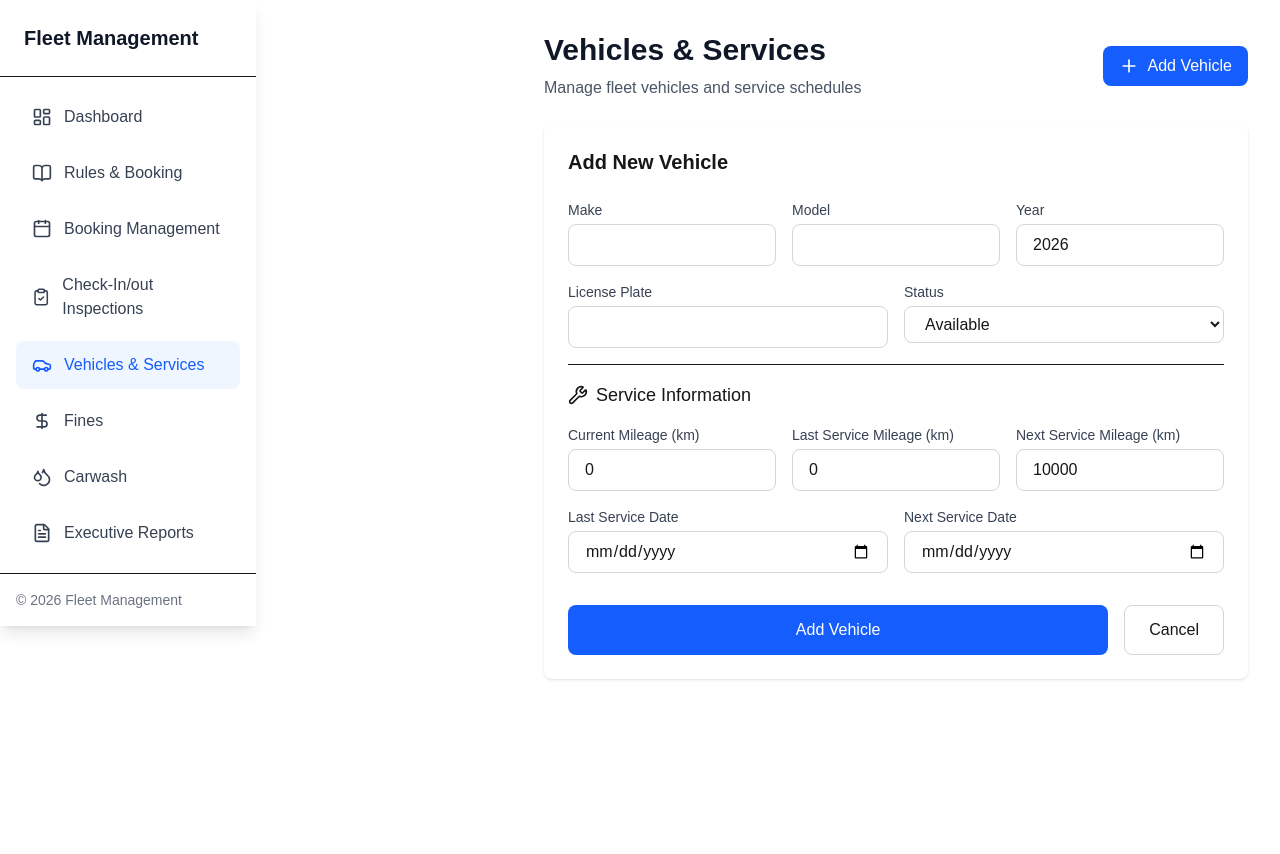
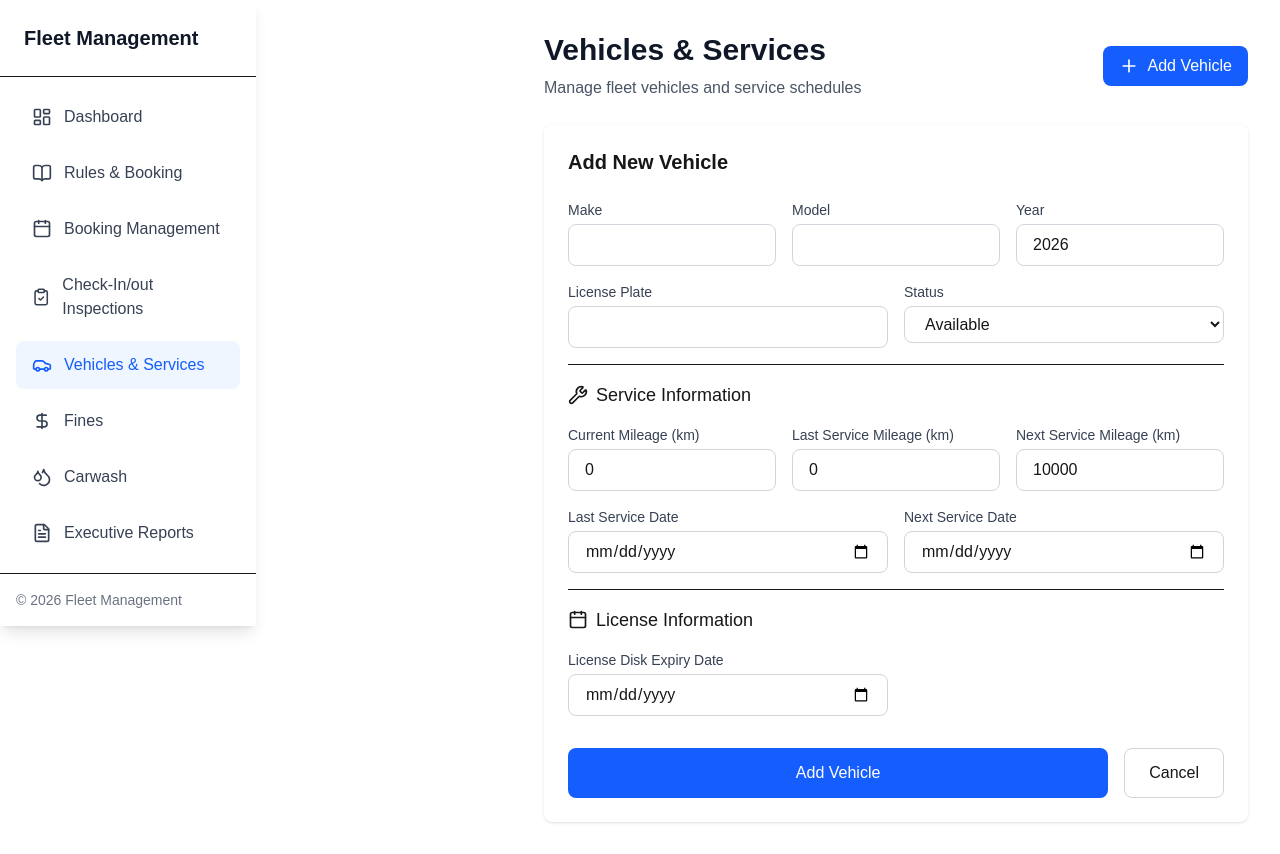
Before and after one commit to bongs700312-boop/fleet-management-app, a Next.js app: page /vehicles in a window 1280 px wide. Both pictures are taken after a click on the button "Add Vehicle". Before the commit the page ends 800 px from the top, so only its background shows below. Built offline with nearby package versions, Linux system fonts and the light colour scheme; no server answers; the database is empty.

Commit message:
Add license disk expiry date field to vehicles

```diff
--- a/app/vehicles/page.tsx
+++ b/app/vehicles/page.tsx
@@ -236,7 +236,7 @@ function VehicleList({
                       </div>
                       <p className="text-sm text-gray-600 mb-3">License Plate: {vehicle.license_plate}</p>
 
-                      <div className="grid grid-cols-2 md:grid-cols-4 gap-4 text-sm">
+                      <div className="grid grid-cols-2 md:grid-cols-5 gap-4 text-sm">
                         <div>
                           <p className="text-gray-500">Current Mileage</p>
                           <p className="font-medium flex items-center gap-1">
@@ -264,6 +264,15 @@ function VehicleList({
                           }`}>
                             <Calendar size={16} />
                             {vehicle.next_service_date ? new Date(vehicle.next_service_date).toLocaleDateString() : 'N/A'}
+                          </p>
+                        </div>
+                        <div>
+                          <p className="text-gray-500">License Disk Expiry</p>
+                          <p className={`font-medium flex items-center gap-1 ${
+                            vehicle.license_disk_expiry_date && new Date(vehicle.license_disk_expiry_date) < new Date() ? 'text-red-600' : 'text-gray-900'
+                          }`}>
+                            <Calendar size={16} />
+                            {vehicle.license_disk_expiry_date ? new Date(vehicle.license_disk_expiry_date).toLocaleDateString() : 'N/A'}
                           </p>
                         </div>
                       </div>
@@ -316,7 +325,8 @@ function VehicleForm({
     last_service_mileage: vehicle?.last_service_mileage || 0,
     next_service_mileage: vehicle?.next_service_mileage || 10000,
     last_service_date: vehicle?.last_service_date || '',
-    next_service_date: vehicle?.next_service_date || ''
+    next_service_date: vehicle?.next_service_date || '',
+    license_disk_expiry_date: vehicle?.license_disk_expiry_date || ''
   })
 
   const [submitting, setSubmitting] = useState(false)
@@ -339,7 +349,8 @@ function VehicleForm({
         last_service_mileage: Number(formData.last_service_mileage),
         next_service_mileage: Number(formData.next_service_mileage),
         last_service_date: formData.last_service_date || null,
-        next_service_date: formData.next_service_date || null
+        next_service_date: formData.next_service_date || null,
+        license_disk_expiry_date: formData.license_disk_expiry_date || null
       }
 
       let error
@@ -505,6 +516,25 @@ function VehicleForm({
           </div>
         </div>
 
+        <div className="border-t pt-4 mt-4">
+          <h3 className="text-lg font-medium mb-4 flex items-center gap-2">
+            <Calendar size={20} />
+            License Information
+          </h3>
+
+          <div className="grid grid-cols-1 md:grid-cols-2 gap-4">
+            <div>
+              <label className="block text-sm font-medium text-gray-700 mb-1">License Disk Expiry Date</label>
+              <input
+                type="date"
+                value={formData.license_disk_expiry_date}
+                onChange={(e) => setFormData({ ...formData, license_disk_expiry_date: e.target.value })}
+                className="w-full px-4 py-2 border border-gray-300 rounded-lg focus:ring-2 focus:ring-blue-500 focus:border-blue-500"
+              />
+            </div>
+          </div>
+        </div>
+
         <div className="flex gap-4 pt-4">
           <button
             type="submit"
--- a/lib/supabase/types.ts
+++ b/lib/supabase/types.ts
@@ -69,6 +69,7 @@ export type Database = {
           next_service_mileage: number
           last_service_date: string | null
           next_service_date: string | null
+          license_disk_expiry_date: string | null
           created_at: string
           updated_at: string
         }
@@ -84,6 +85,7 @@ export type Database = {
           next_service_mileage?: number
           last_service_date?: string | null
           next_service_date?: string | null
+          license_disk_expiry_date?: string | null
           created_at?: string
           updated_at?: string
         }
@@ -99,6 +101,7 @@ export type Database = {
           next_service_mileage?: number
           last_service_date?: string | null
           next_service_date?: string | null
+          license_disk_expiry_date?: string | null
           created_at?: string
           updated_at?: string
         }
```
Also changed, not shown: 1 other file (tests, documents, lock files or other folders).
